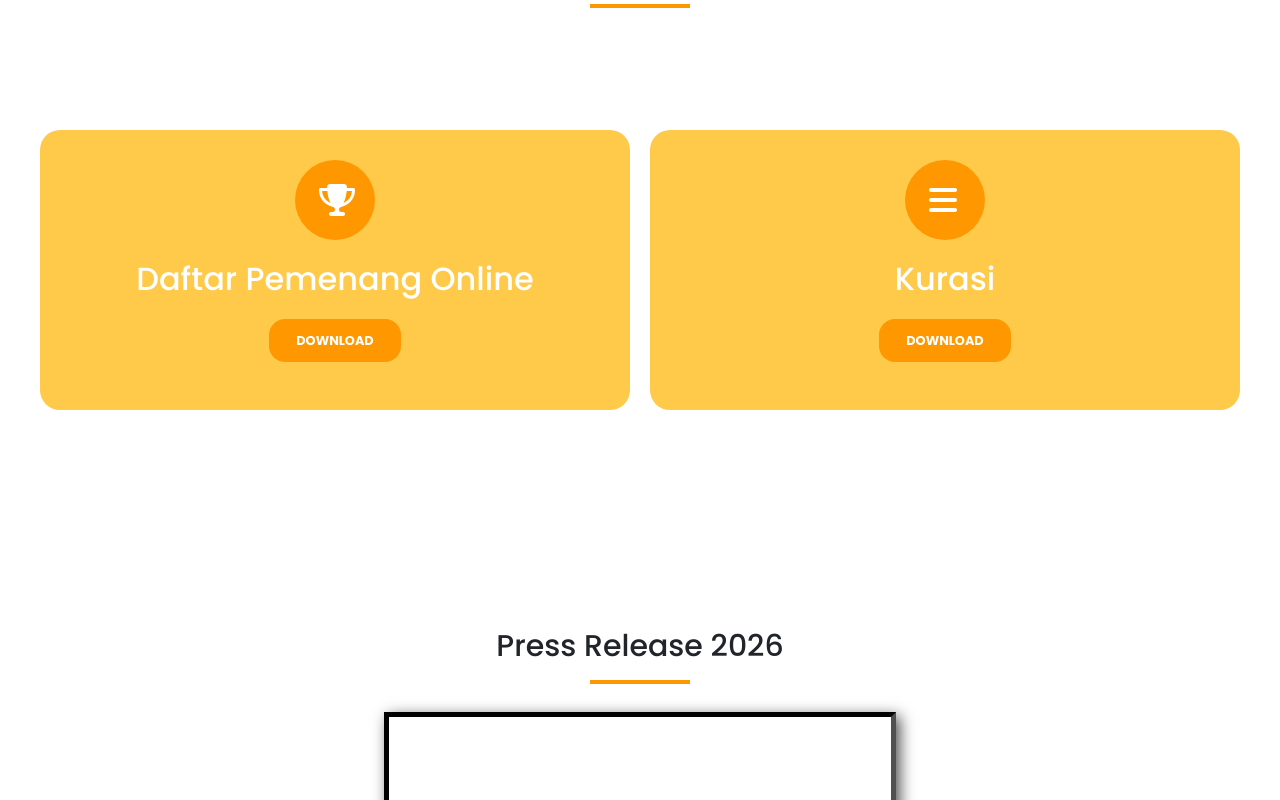
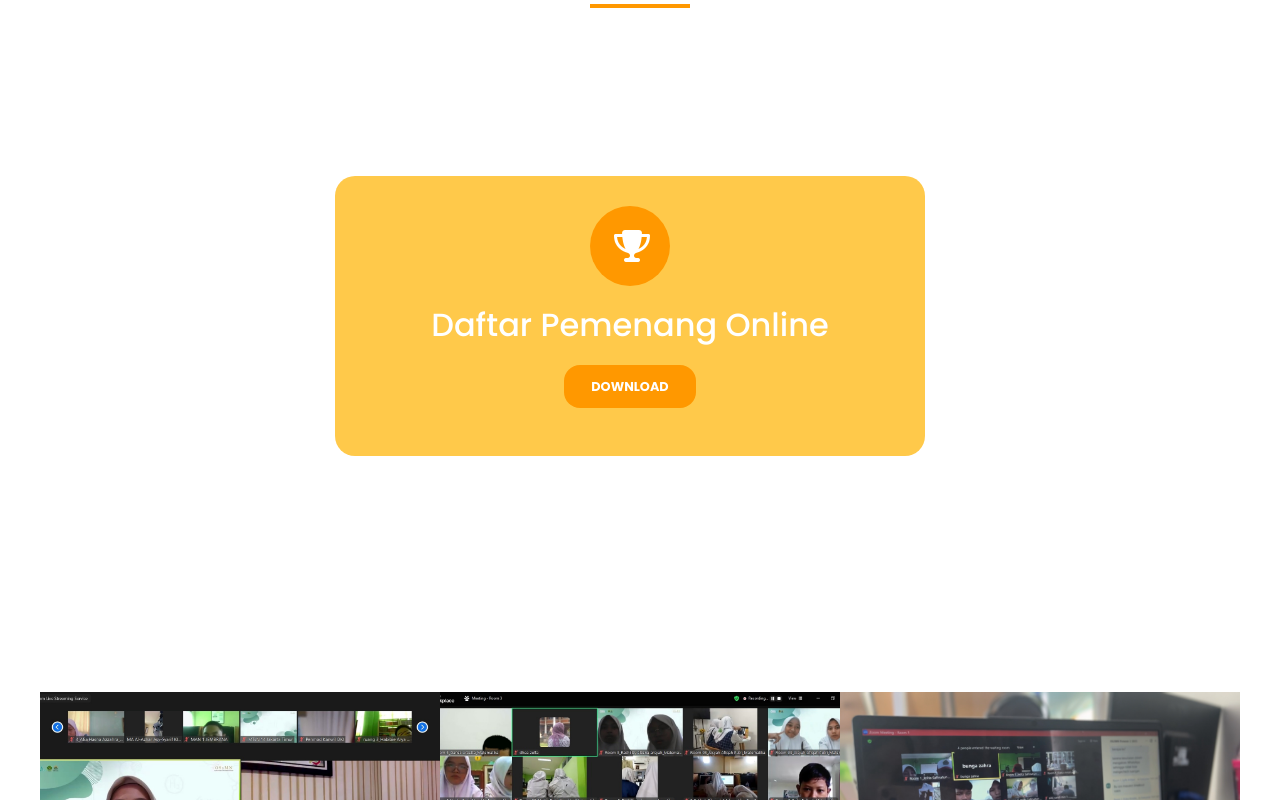
Before and after one commit to iysaofficial/NYPO_Official, a Next.js app: page /after-event/2026 in a window 1280 px wide. Shown: the part 1200-2000 px from the top of the page. Built offline with nearby package versions, Linux system fonts and the light colour scheme.

Commit message:
handlin error when data is null

```diff
--- a/src/components/after event/ListOfWinnerDetailComp.tsx
+++ b/src/components/after event/ListOfWinnerDetailComp.tsx
@@ -58,6 +58,7 @@ const ListOfWinnerDetailComp: React.FC<WinnerDetailProps> = ({ year }) => {
                             <Link href={data.winnerListUrl} target="_blank" className="low-detail-document-button">Download</Link>
                         </div>
                     </div>
+                    {data.curationUrl && (
                        <div className="serviceBox">
                            <div className="icon">
                                <i className="fa-solid fa-bars"></i>
@@ -68,12 +69,14 @@ const ListOfWinnerDetailComp: React.FC<WinnerDetailProps> = ({ year }) => {
                                <Link href={data.curationUrl} target="_blank" className="low-detail-document-button">Download</Link>
                            </div>
                        </div>
+                    )}
                     <br />
                     <br />
                     <br />
                 </div>
             </section>
 
+           {data.pressReleasePreviewUrl && data.pressReleaseDownloadUrl && (
                <section className="head-low-detail-document-section" id="head-low-detail-document">
                    <div className="head-low-detail-document-heading">
                        <h1 className="section-header">Press Release {data.year}</h1>
@@ -89,6 +92,7 @@ const ListOfWinnerDetailComp: React.FC<WinnerDetailProps> = ({ year }) => {
                        <Link href={data.pressReleaseDownloadUrl} className="low-press-release-button">Download Press Release</Link>
                    </div>
                </section>
+           )}
             <br />
         </>
     )
```
Lines whose indentation alone changed are shown as unchanged.
